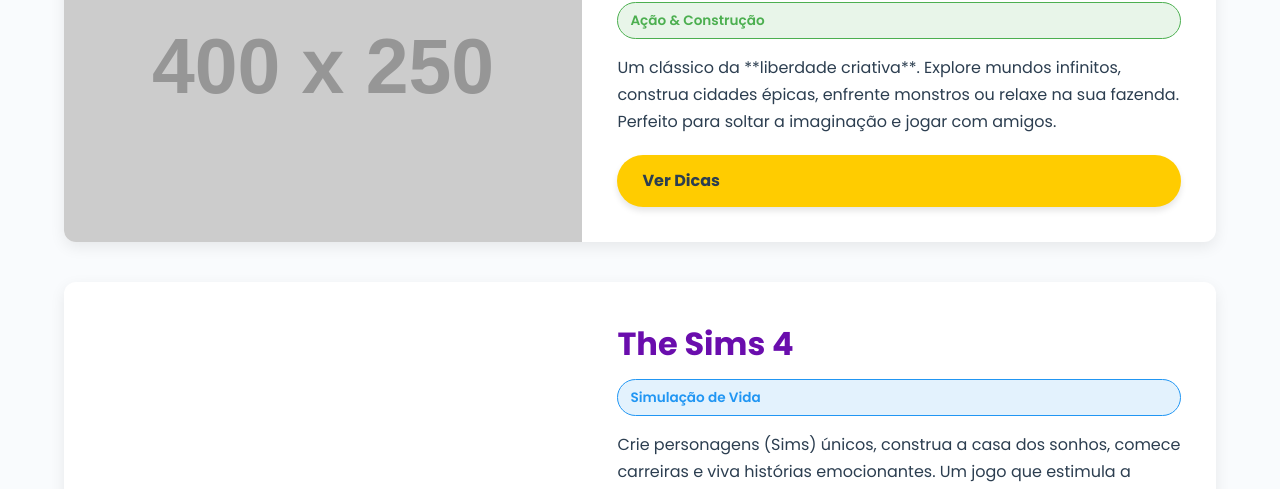
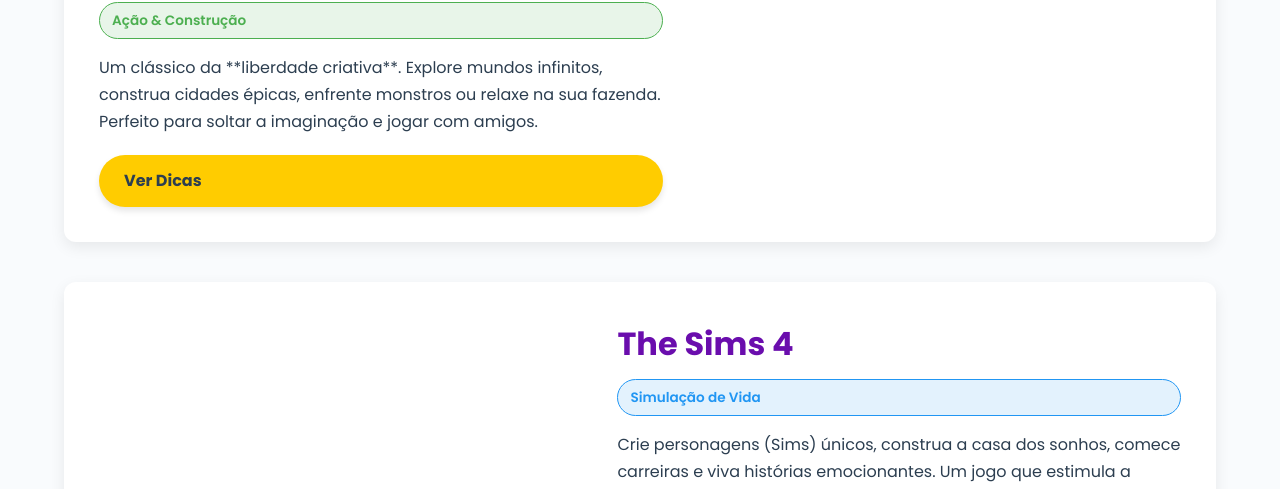
Before and after one commit to kettlyn123/sites-, a plain HTML site: page index.html in a window 1280 px wide. Shown: the part 611-1100 px from the top of the page. Drawn offline with Linux system fonts and the light colour scheme; placeholder pictures from the web are drawn by us.

Commit message:
Update index.html

```diff
--- a/index.html
+++ b/index.html
@@ -41,7 +41,6 @@
             <h2>Nossas Escolhas: Jogos Incríveis</h2>
 
             <div class="game-card">
-                <img src="https://via.placeholder.com/400x250?text=Imagem+Minecraft" alt="Imagem do Jogo Minecraft">
                 <div class="card-content">
                     <h3>Minecraft</h3>
                     <p class="category action-build">Ação & Construção</p>
```
